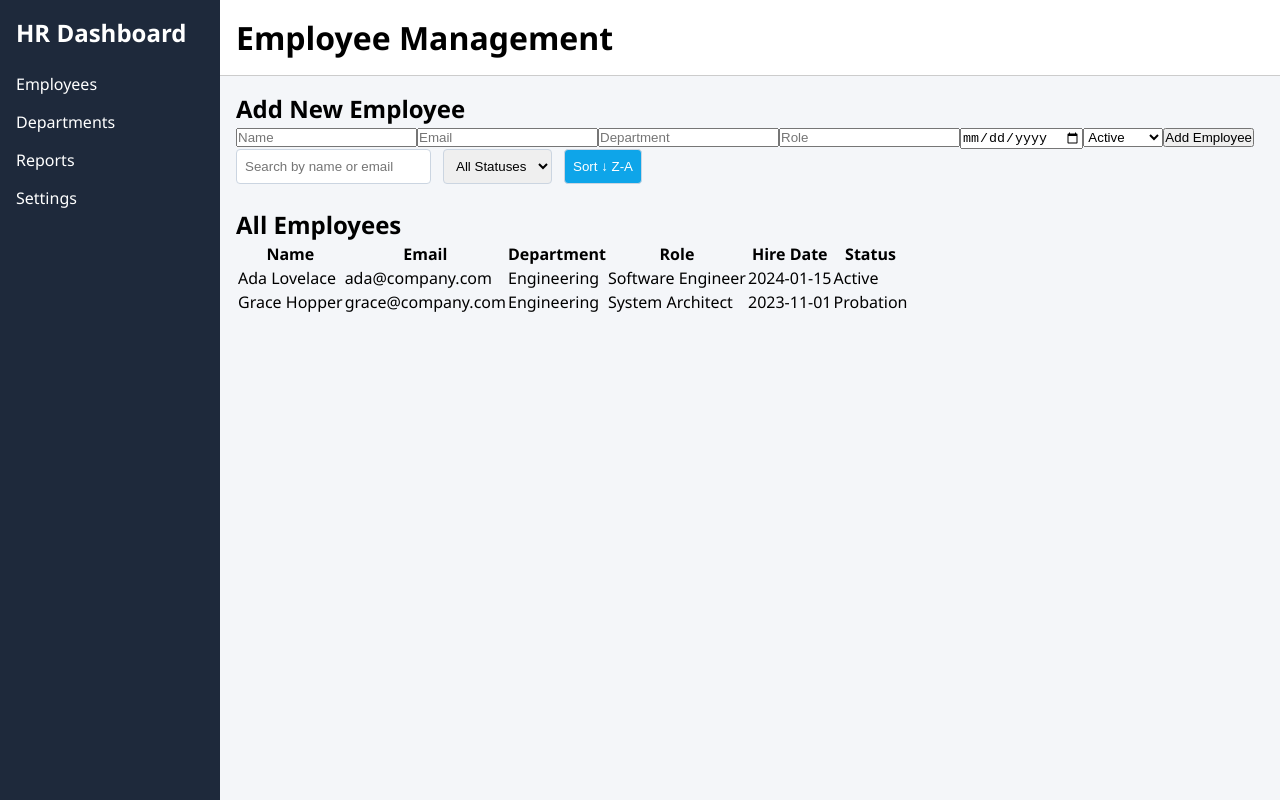
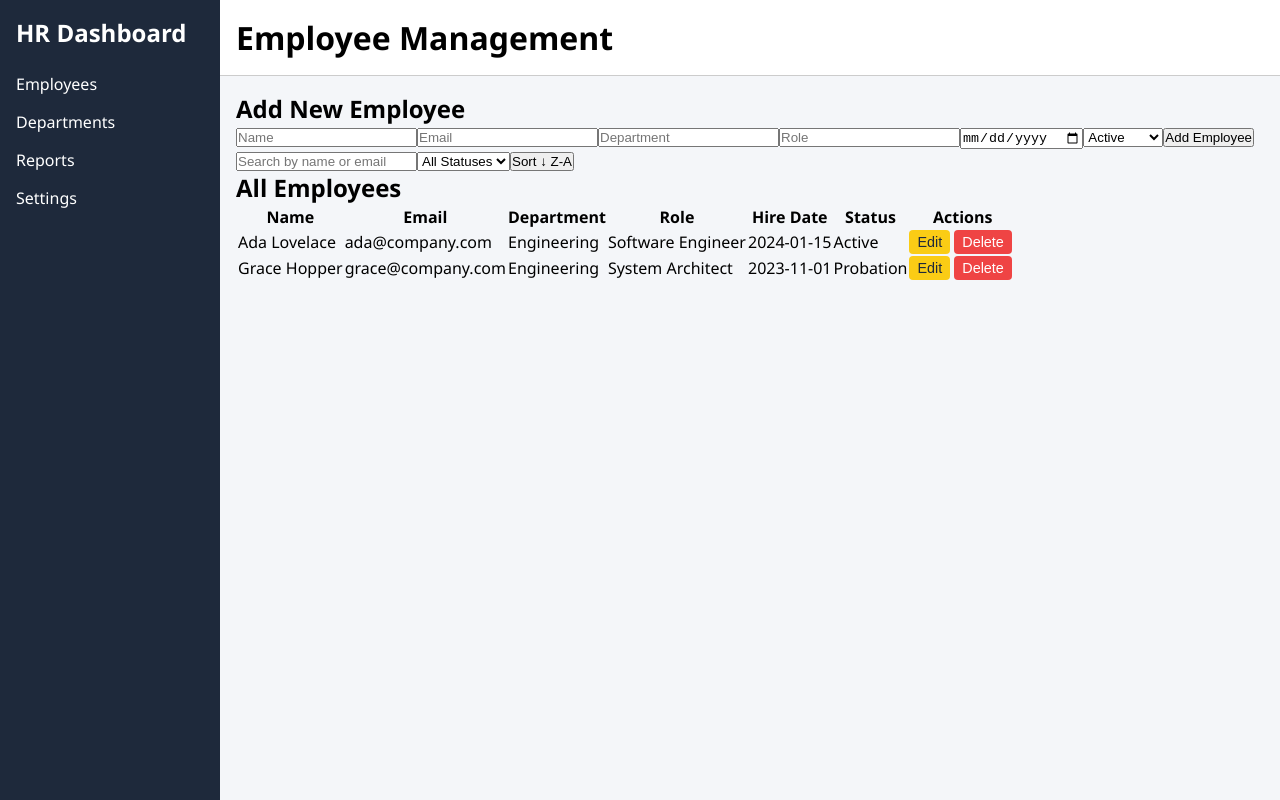
Before and after one commit to Giwastech1/employee-management-dashboard, a React (Vite) app: page / in a window 1280 px wide. Built offline with nearby package versions, Linux system fonts and the light colour scheme.

Commit message:
add edit and delete employee feature

```diff
--- a/src/components/EmployeeList.tsx
+++ b/src/components/EmployeeList.tsx
@@ -36,7 +36,12 @@ const initialEmployees: Employee[] = [
 
 const EmployeeList: React.FC = () => {
   const [employees, setEmployees] = useState<Employee[]>(initialEmployees);
-  const [newEmployee, setNewEmployee] = useState<Employee>({
+  const [searchTerm, setSearchTerm] = useState('');
+  const [statusFilter, setStatusFilter] = useState('');
+  const [sortAsc, setSortAsc] = useState(true);
+  const [isEditing, setIsEditing] = useState(false);
+  const [editId, setEditId] = useState<number | null>(null);
+  const [formData, setFormData] = useState<Employee>({
     id: Date.now(),
     name: '',
     email: '',
@@ -46,19 +51,25 @@ const EmployeeList: React.FC = () => {
     status: 'Active',
   });
 
-  const [searchTerm, setSearchTerm] = useState('');
-  const [statusFilter, setStatusFilter] = useState('');
-  const [sortAsc, setSortAsc] = useState(true);
-
   const handleChange = (e: React.ChangeEvent<HTMLInputElement | HTMLSelectElement>) => {
     const { name, value } = e.target;
-    setNewEmployee({ ...newEmployee, [name]: value });
+    setFormData(prev => ({ ...prev, [name]: value }));
   };
 
   const handleSubmit = (e: React.FormEvent) => {
     e.preventDefault();
-    setEmployees([...employees, { ...newEmployee, id: Date.now() }]);
-    setNewEmployee({
+
+    if (isEditing && editId !== null) {
+      setEmployees(prev =>
+        prev.map(emp => (emp.id === editId ? { ...formData, id: editId } : emp))
+      );
+      setIsEditing(false);
+      setEditId(null);
+    } else {
+      setEmployees(prev => [...prev, { ...formData, id: Date.now() }]);
+    }
+
+    setFormData({
       id: Date.now(),
       name: '',
       email: '',
@@ -69,7 +80,18 @@ const EmployeeList: React.FC = () => {
     });
   };
 
-  // 🔍 Filtering and sorting
+  const handleEdit = (emp: Employee) => {
+    setIsEditing(true);
+    setEditId(emp.id);
+    setFormData({ ...emp });
+  };
+
+  const handleDelete = (id: number) => {
+    if (confirm('Are you sure you want to delete this employee?')) {
+      setEmployees(prev => prev.filter(emp => emp.id !== id));
+    }
+  };
+
   const filteredEmployees = employees
     .filter(emp =>
       (emp.name + emp.email).toLowerCase().includes(searchTerm.toLowerCase()) &&
@@ -83,19 +105,19 @@ const EmployeeList: React.FC = () => {
 
   return (
     <div className="employee-list">
-      <h2>Add New Employee</h2>
+      <h2>{isEditing ? 'Edit Employee' : 'Add New Employee'}</h2>
       <form onSubmit={handleSubmit} className="employee-form">
-        <input type="text" name="name" value={newEmployee.name} onChange={handleChange} placeholder="Name" required />
-        <input type="email" name="email" value={newEmployee.email} onChange={handleChange} placeholder="Email" required />
-        <input type="text" name="department" value={newEmployee.department} onChange={handleChange} placeholder="Department" required />
-        <input type="text" name="role" value={newEmployee.role} onChange={handleChange} placeholder="Role" required />
-        <input type="date" name="hireDate" value={newEmployee.hireDate} onChange={handleChange} required />
-        <select name="status" value={newEmployee.status} onChange={handleChange}>
+        <input type="text" name="name" value={formData.name} onChange={handleChange} placeholder="Name" required />
+        <input type="email" name="email" value={formData.email} onChange={handleChange} placeholder="Email" required />
+        <input type="text" name="department" value={formData.department} onChange={handleChange} placeholder="Department" required />
+        <input type="text" name="role" value={formData.role} onChange={handleChange} placeholder="Role" required />
+        <input type="date" name="hireDate" value={formData.hireDate} onChange={handleChange} required />
+        <select name="status" value={formData.status} onChange={handleChange}>
           <option value="Active">Active</option>
           <option value="Probation">Probation</option>
           <option value="Contract">Contract</option>
         </select>
-        <button type="submit">Add Employee</button>
+        <button type="submit">{isEditing ? 'Update' : 'Add'} Employee</button>
       </form>
 
       <div className="filter-bar">
@@ -126,6 +148,7 @@ const EmployeeList: React.FC = () => {
             <th>Role</th>
             <th>Hire Date</th>
             <th>Status</th>
+            <th>Actions</th>
           </tr>
         </thead>
         <tbody>
@@ -141,6 +164,10 @@ const EmployeeList: React.FC = () => {
                   {emp.status}
                 </span>
               </td>
+              <td>
+                <button className="edit-btn" onClick={() => handleEdit(emp)}>Edit</button>
+                <button className="delete-btn" onClick={() => handleDelete(emp.id)}>Delete</button>
+              </td>
             </tr>
           ))}
         </tbody>
--- a/src/styles/employee-list.css
+++ b/src/styles/employee-list.css
@@ -1,23 +1,27 @@
-.filter-bar {
-    display: flex;
-    gap: 0.75rem;
-    margin-bottom: 1.5rem;
-  }
+.edit-btn,
+.delete-btn {
+  padding: 4px 8px;
+  border: none;
+  margin-right: 4px;
+  border-radius: 4px;
+  cursor: pointer;
+  font-size: 0.9rem;
+}
 
-  .filter-bar input,
-  .filter-bar select,
-  .filter-bar button {
-    padding: 0.5rem;
-    border: 1px solid #cbd5e1;
-    border-radius: 4px;
-  }
+.edit-btn {
+  background-color: #facc15;
+  color: #1e293b;
+}
 
-  .filter-bar button {
-    background-color: #0ea5e9;
-    color: white;
-    cursor: pointer;
-  }
+.delete-btn {
+  background-color: #ef4444;
+  color: white;
+}
 
-  .filter-bar button:hover {
-    background-color: #0284c7;
-  }
+.edit-btn:hover {
+  background-color: #eab308;
+}
+
+.delete-btn:hover {
+  background-color: #dc2626;
+}
```
